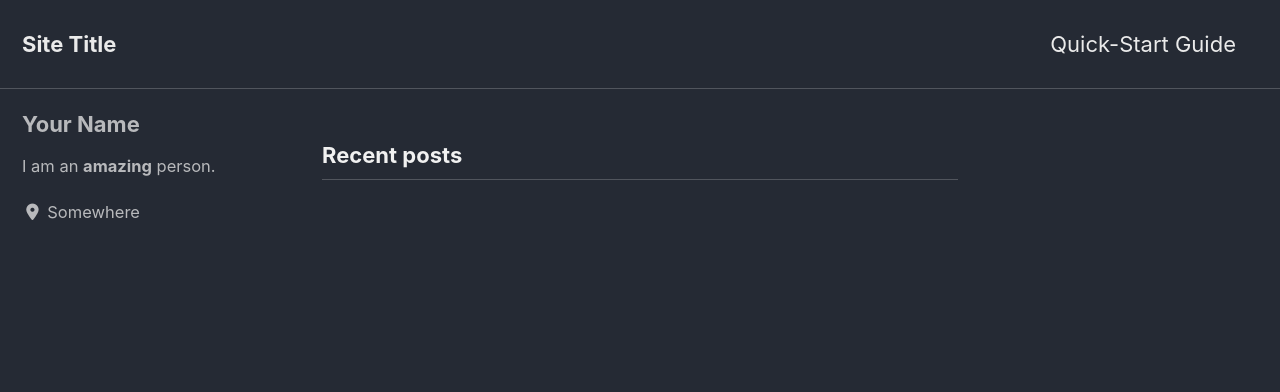
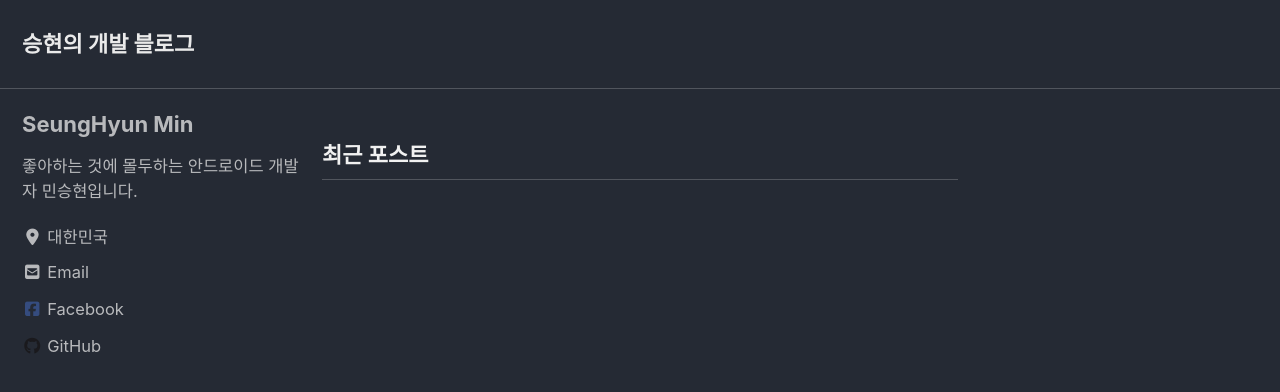
Before and after one commit to MinSeungHyun/minseunghyun.github.io, a Jekyll site: the page built from index.html, in a window 1280 px wide and 900 px high. Shown: the top 392 px of the window. Built offline with Jekyll 4.4.1, drawn with Linux system fonts in a browser that asks for light colours; cached includes are drawn as plain includes; nearby versions of some CDN libraries; the list of posts is cut into pages by our own code; some of the changed text lies outside the part shown.

Commit message:
Edit some configs and navigation

```diff
--- a/_config.yml
+++ b/_config.yml
@@ -15,15 +15,15 @@ remote_theme           : "mmistakes/minimal-mistakes"
 minimal_mistakes_skin    : "dark"
 
 # Site Settings
-locale                   : "en-US"
-title                    : "Site Title"
-title_separator          : "-"
-subtitle                 : # site tagline that appears below site title in masthead
-name                     : "Your Name"
-description              : "An amazing website."
-url                      : # the base hostname & protocol for your site e.g. "https://mmistakes.github.io"
+locale                   : "ko-KR"
+title                    : "승현의 개발 블로그"
+title_separator          : "|"
+subtitle                 :
+name                     : "민승현"
+description              : "승현의 개발 블로그"
+url                      : "https://minseunghyun.github.io"
 baseurl                  : # the subpath of your site, e.g. "/blog"
-repository               : # GitHub username/repo-name e.g. "mmistakes/minimal-mistakes"
+repository               : "MinSeungHyun/MinSeungHyun.github.io"
 teaser                   : # path of fallback teaser image, e.g. "/assets/images/500x300.png"
 logo                     : # path of logo image to display in the masthead, e.g. "/assets/images/88x88.png"
 masthead_title           : # overrides the website title displayed in the masthead, use " " for no title
@@ -107,15 +107,15 @@ analytics:
 
 # Site Author
 author:
-  name             : "Your Name"
+  name             : "SeungHyun Min"
   avatar           : # path of avatar image, e.g. "/assets/images/bio-photo.jpg"
-  bio              : "I am an **amazing** person."
-  location         : "Somewhere"
-  email            :
+  bio              : "좋아하는 것에 몰두하는 안드로이드 개발자 민승현입니다."
+  location         : "대한민국"
+  email            : # "asdf014563@naver.com"
   links:
     - label: "Email"
       icon: "fas fa-fw fa-envelope-square"
-      # url: mailto:your.name@email.com
+      url: mailto:asdf014563@naver.com
     - label: "Website"
       icon: "fas fa-fw fa-link"
       # url: "https://your-website.com"
@@ -124,10 +124,10 @@ author:
       # url: "https://twitter.com/"
     - label: "Facebook"
       icon: "fab fa-fw fa-facebook-square"
-      # url: "https://facebook.com/"
+      url: "https://www.facebook.com/profile.php?id=100016068820153"
     - label: "GitHub"
       icon: "fab fa-fw fa-github"
-      # url: "https://github.com/"
+      url: "https://github.com/MinSeungHyun"
     - label: "Instagram"
       icon: "fab fa-fw fa-instagram"
       # url: "https://instagram.com/"
@@ -140,10 +140,10 @@ footer:
       # url:
     - label: "Facebook"
       icon: "fab fa-fw fa-facebook-square"
-      # url:
+      url: "https://www.facebook.com/profile.php?id=100016068820153"
     - label: "GitHub"
       icon: "fab fa-fw fa-github"
-      # url:
+      url: "https://github.com/MinSeungHyun"
     - label: "GitLab"
       icon: "fab fa-fw fa-gitlab"
       # url:
--- a/_data/navigation.yml
+++ b/_data/navigation.yml
@@ -1,7 +1,5 @@
 # main links
 main:
-  - title: "Quick-Start Guide"
-    url: https://mmistakes.github.io/minimal-mistakes/docs/quick-start-guide/
   # - title: "About"
   #   url: https://mmistakes.github.io/minimal-mistakes/about/
   # - title: "Sample Posts"
```
